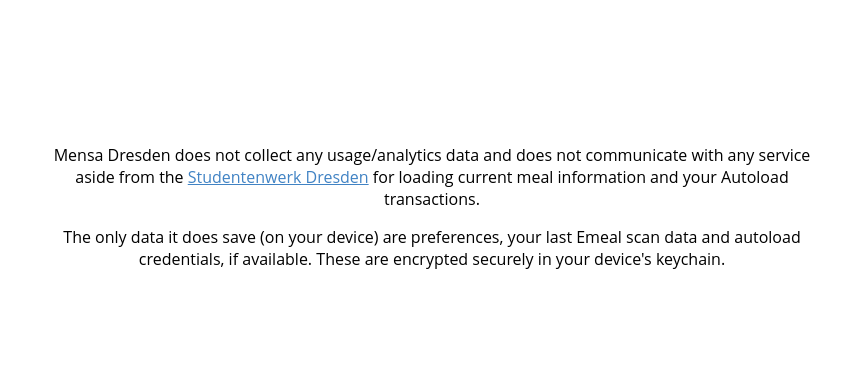
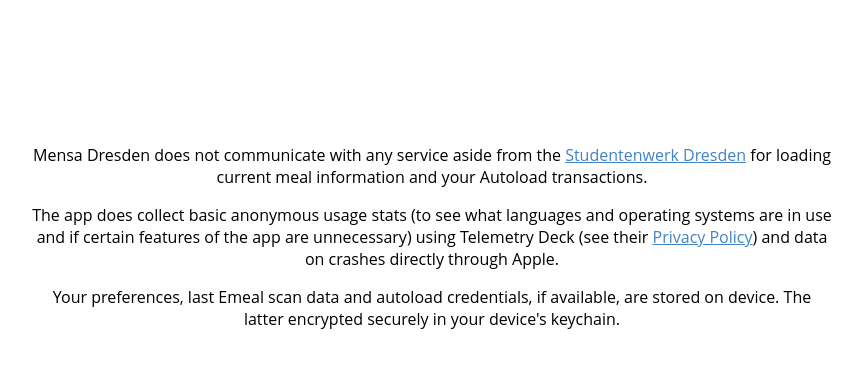
Before and after one commit to kiliankoe/kilian.io, a plain HTML site: page mensadresden/privacy.html in a window 1280 px wide. Shown: the whole page, without its empty margins (208-1070 px from the left). Drawn offline with Linux system fonts and the light colour scheme.

Commit message:
update mensadresden's privacy policy re telemetrydeck usage

```diff
--- a/mensadresden/privacy.html
+++ b/mensadresden/privacy.html
@@ -18,10 +18,13 @@
 <body>
     <section>
         <p>
-            Mensa Dresden does not collect any usage/analytics data and does not communicate with any service aside from the <a href="https://www.studentenwerk-dresden.de/datenschutz/">Studentenwerk Dresden</a> for loading current meal information and your Autoload transactions.
+            Mensa Dresden does not communicate with any service aside from the <a href="https://www.studentenwerk-dresden.de/datenschutz/">Studentenwerk Dresden</a> for loading current meal information and your Autoload transactions.
         </p>
         <p>
-            The only data it does save (on your device) are preferences, your last Emeal scan data and autoload credentials, if available. These are encrypted securely in your device's keychain.</p>
+            The app does collect basic anonymous usage stats (to see what languages and operating systems are in use and if certain features of the app are unnecessary) using Telemetry Deck (see their <a href="https://telemetrydeck.com/pages/privacy-policy.html">Privacy Policy</a>) and data on crashes directly through Apple.
+        </p>
+        <p>
+            Your preferences, last Emeal scan data and autoload credentials, if available, are stored on device. The latter encrypted securely in your device's keychain.</p>
     </section>
 </body>
 
```
